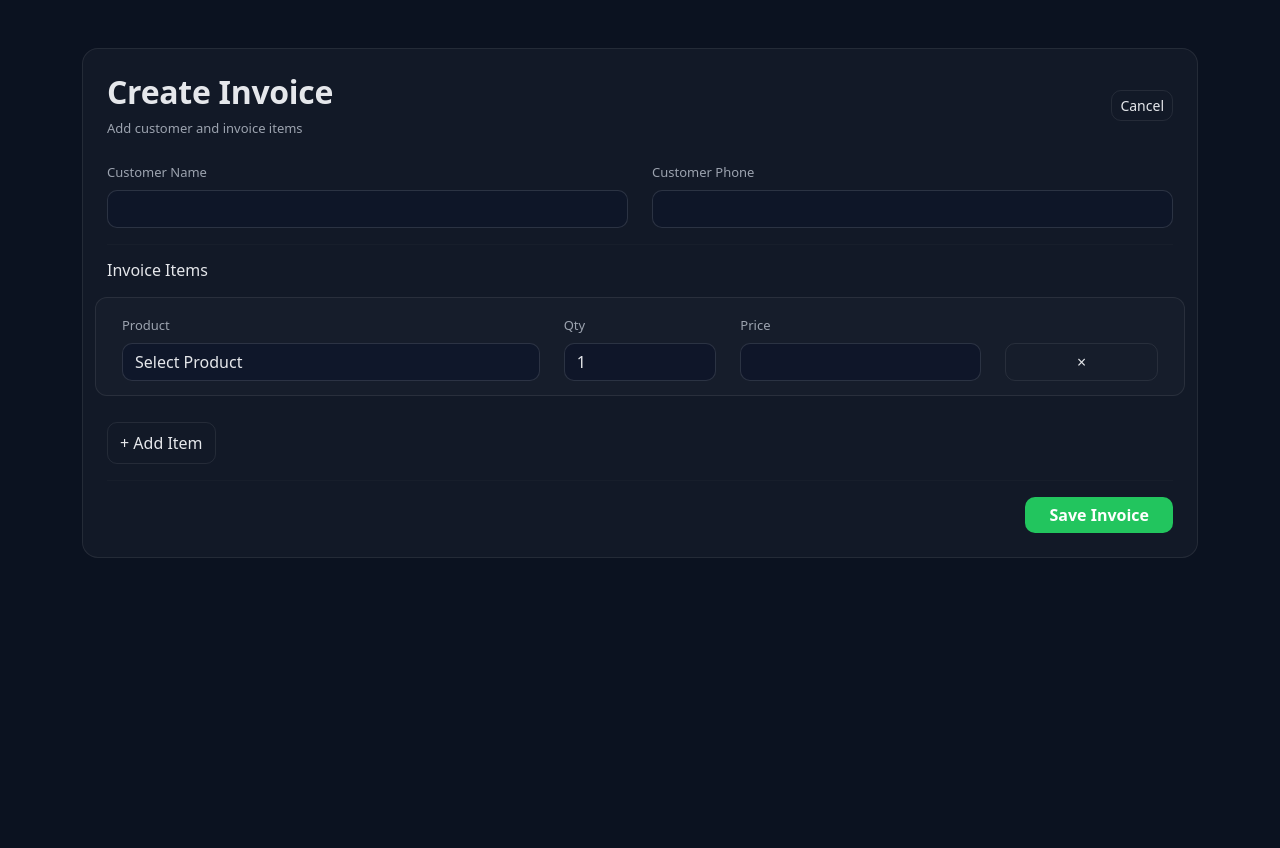
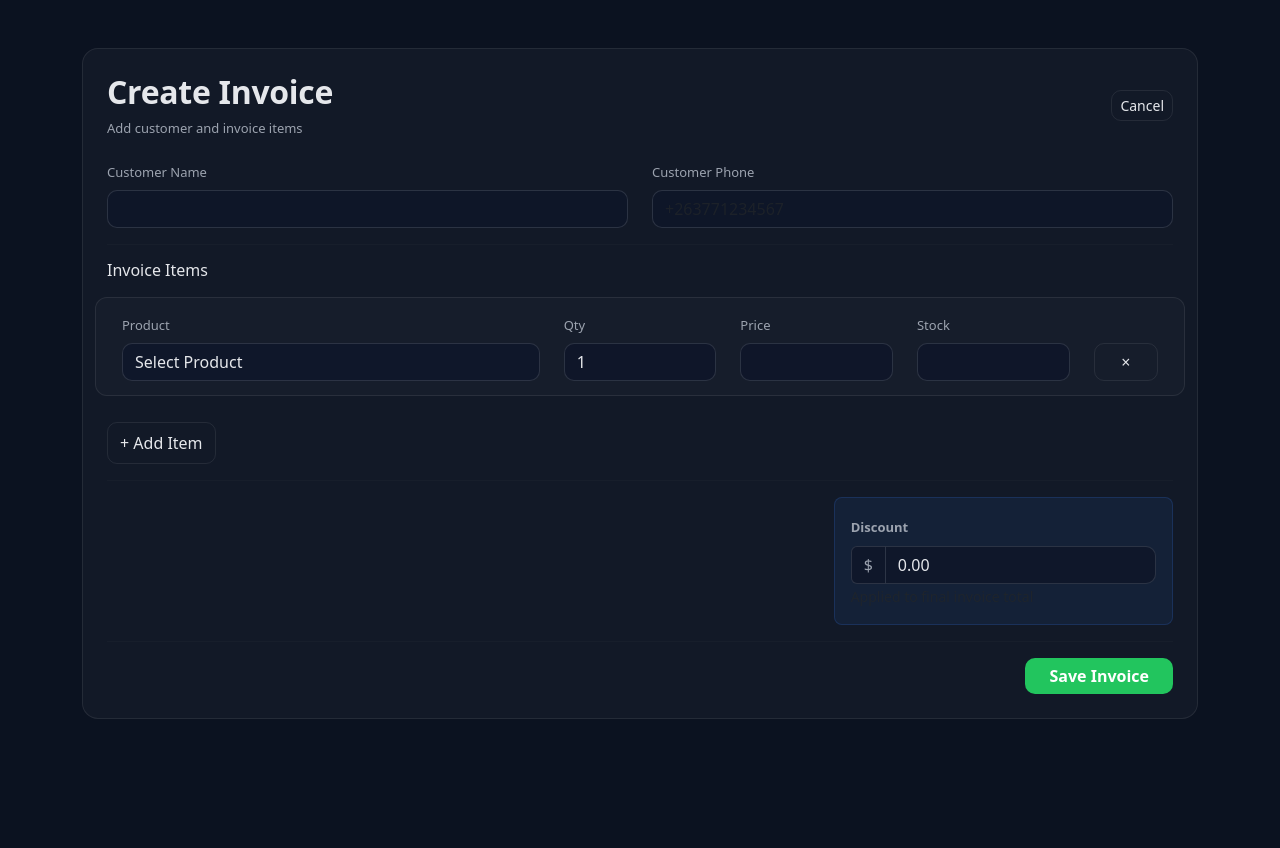
Before and after one commit to nia-cloud-official/LedgerLite, a Django app: page /create/ in a window 1280 px wide. Run offline with Django 5.2, Linux system fonts and the light colour scheme; a user stored in the database is signed in; data comes from the database, SQL or seed files in the repository; both versions use the stored data as it was after the commit; parts of the project's set-up code (start-up, migrations or seed data) failed here and were passed over.

Commit message:
Fixs
Products low fix
Notification fix
discount in receipt fix
logic

```diff
--- a/invoices/views.py
+++ b/invoices/views.py
@@ -93,52 +93,29 @@
     return redirect("home")
 
 
-# ======================
-# DASHBOARD
-# ======================
-@login_required
-def dashboard(request):
-
-    run_stock_check(request.user)
-
-    invoices = Invoice.objects.filter(owner=request.user).order_by("-id")
-
-    notifications = Notification.objects.filter(
-        user=request.user
-    ).order_by("-id")[:10]
-
-    unread_count = Notification.objects.filter(
-        user=request.user,
-        read=False
-    ).count()
-
-    total_revenue = Decimal("0.00")
-    total_discount = Decimal("0.00")
-
-    for inv in invoices:
-        try:
-            total_revenue += Decimal(str(inv.total or "0"))
-            total_discount += Decimal(str(inv.discount or "0"))
-        except:
-            continue
-
-    return render(request, "dashboard.html", {
-        "invoices": invoices[:5],
-        "invoice_count": invoices.count(),
-        "total_revenue": total_revenue,
-        "total_discount": total_discount,
-        "notifications": notifications,
-        "unread_count": unread_count
-    })
-
 
 # ======================
 # PRODUCTS
 # ======================
 @login_required
 def products(request):
-    products = Product.objects.filter(owner=request.user, is_deleted=False).order_by("name")
-    return render(request, "products.html", {"products": products})
+    products = Product.objects.filter(
+        owner=request.user,
+        is_deleted=False
+    ).order_by("name")
+
+    low_stock_products = products.filter(stock__lte=5)
+
+    print("LOW STOCK PRODUCTS:")
+    for p in low_stock_products:
+        print(p.name, p.stock)
+
+    low_stock_count = low_stock_products.count()
+
+    return render(request, "products.html", {
+        "products": products,
+        "low_stock_count": low_stock_count,
+    })
 
 
 # ======================
@@ -612,31 +589,35 @@
 
 
 # ======================
-# STOCK CHECK ENGINE
+# STOCK CHECK ENGINE (FIXED)
 # ======================
 def run_stock_check(user):
     products = Product.objects.filter(owner=user, is_deleted=False)
 
     for p in products:
+
         stock_notifications = Notification.objects.filter(
             user=user,
             type="stock",
-            message__icontains=p.name
+            product_id=p.id
         )
 
         if p.stock <= 5:
-            notification = stock_notifications.first()
 
-            if notification:
-                notification.message = f"{p.name} is running low ({p.stock} left)"
-                notification.read = False
-                notification.save()
+            message = f"{p.name} is running low ({p.stock} left)"
+
+            if stock_notifications.exists():
+                stock_notifications.update(
+                    message=message,
+                    read=False
+                )
             else:
                 Notification.objects.create(
                     user=user,
                     title="Low Stock Alert",
-                    message=f"{p.name} is running low ({p.stock} left)",
-                    type="stock"
+                    message=message,
+                    type="stock",
+                    product_id=p.id
                 )
         else:
             stock_notifications.delete()
@@ -747,3 +728,46 @@
 def all_invoices(request):
     invoices = Invoice.objects.all().order_by("-date_created")
     return render(request, "all_invoices.html", {"invoices": invoices})
+
+
+@login_required
+def dashboard(request):
+
+    run_stock_check(request.user)
+
+    invoices = Invoice.objects.filter(owner=request.user).order_by("-id")
+
+    notifications = Notification.objects.filter(
+        user=request.user
+    ).order_by("-id")[:10]
+
+    unread_count = Notification.objects.filter(
+        user=request.user,
+        read=False
+    ).count()
+
+    total_revenue = Decimal("0.00")
+    total_discount = Decimal("0.00")
+
+    for inv in invoices:
+        try:
+            total_revenue += Decimal(str(inv.total or "0"))
+            total_discount += Decimal(str(inv.discount or "0"))
+        except:
+            continue
+
+    # ✅ ADD THIS (CRITICAL FIX)
+    products = Product.objects.filter(owner=request.user, is_deleted=False)
+    low_stock_count = products.filter(stock__lte=5).count()
+
+    return render(request, "dashboard.html", {
+        "invoices": invoices[:5],
+        "invoice_count": invoices.count(),
+        "total_revenue": total_revenue,
+        "total_discount": total_discount,
+        "notifications": notifications,
+        "unread_count": unread_count,
+
+        # ✅ FIXED VALUE
+        "low_stock_count": low_stock_count,
+    })
--- a/templates/all_invoices.html
+++ b/templates/all_invoices.html
@@ -156,6 +156,10 @@
         white-space: nowrap;
     }
 }
+#search::placeholder {
+    color: #e5e7eb;   /* make placeholder visible */
+    opacity: 1;       /* remove fade */
+}
 </style>
 
 <!-- ================= HEADER ================= -->
--- a/templates/create_invoice.html
+++ b/templates/create_invoice.html
@@ -17,9 +17,9 @@
     --text: #e5e7eb;
     --muted: #9ca3af;
 
-    --primary: #3b82f6;   /* ONLY for main action */
-    --danger: #ef4444;    /* ONLY for delete/cancel */
-    --success: #22c55e;   /* ONLY for confirmation */
+    --primary: #3b82f6;
+    --danger: #ef4444;
+    --success: #22c55e;
 }
 
 /* ================= PAGE ================= */
@@ -55,52 +55,25 @@
     color: var(--muted);
 }
 
-/* ================= PRIMARY ACTION (ONLY ONE BLUE) ================= */
-.btn-primary-action {
-    background: var(--primary);
-    border: none;
-    border-radius: 10px;
-    font-weight: 600;
-    padding: 10px 16px;
-    color: white;
-}
-
-.btn-primary-action:hover {
-    opacity: 0.9;
-}
-
-/* ================= FORM FIX (SELECT + INPUTS) ================= */
+/* ================= FORM FIX ================= */
 .form-control,
 .form-select {
-    background: rgba(15, 23, 42, 0.9) !important; /* darker solid base */
+    background: rgba(15, 23, 42, 0.9) !important;
     border: 1px solid rgba(255,255,255,0.12) !important;
     color: #e5e7eb !important;
     border-radius: 10px;
 }
 
-/* 🔥 FORCE SELECT TEXT VISIBILITY */
 .form-select {
     color: #e5e7eb !important;
     background-color: #0f172a !important;
-    appearance: none;
-    -webkit-appearance: none;
-    -moz-appearance: none;
 }
 
-/* 🔥 OPTION FIX (MOST IMPORTANT PART) */
 .form-select option {
     background-color: #0b1220 !important;
     color: #ffffff !important;
 }
 
-/* hover highlight inside dropdown */
-.form-select option:hover,
-.form-select option:checked {
-    background-color: #1d4ed8 !important;
-    color: #ffffff !important;
-}
-
-/* focus state */
 .form-control:focus,
 .form-select:focus {
     border-color: #3b82f6 !important;
@@ -109,12 +82,6 @@
     color: #ffffff !important;
 }
 
-/* placeholder safety */
-.form-control::placeholder {
-    color: rgba(229,231,235,0.55) !important;
-}
-
-/* labels must be neutral */
 .form-label {
     color: var(--muted);
     font-size: 13px;
@@ -127,11 +94,6 @@
     border-radius: 12px;
     padding: 14px;
     margin-bottom: 10px;
-}
-
-/* hover subtle ONLY */
-.item-row:hover {
-    background: var(--surface-hover);
 }
 
 /* ================= BUTTONS ================= */
@@ -155,7 +117,6 @@
     color: white;
 }
 
-/* ================= ADD ITEM ================= */
 #add-item {
     background: transparent;
     border: 1px solid var(--border);
@@ -168,14 +129,8 @@
     background: var(--surface-hover);
 }
 
-/* ================= DIVIDER ================= */
 hr {
     border-color: var(--border);
-}
-
-/* ================= REMOVE BUTTON ================= */
-.remove-item {
-    border-radius: 10px;
 }
 
 </style>
@@ -188,9 +143,7 @@
 
     <div class="invoice-card">
 
-        <!-- HEADER -->
         <div class="header-bar">
-
             <div>
                 <h2>Create Invoice</h2>
                 <div class="muted-text">Add customer and invoice items</div>
@@ -199,13 +152,11 @@
             <a href="{% url 'dashboard' %}" class="btn btn-outline-danger btn-sm">
                 Cancel
             </a>
-
         </div>
 
         <form method="POST">
             {% csrf_token %}
 
-            <!-- CUSTOMER -->
             <div class="row mb-3">
 
                 <div class="col-md-6">
@@ -215,7 +166,15 @@
 
                 <div class="col-md-6">
                     <label class="form-label">Customer Phone</label>
-                    <input class="form-control" name="customer_phone">
+                    <input
+    type="tel"
+    class="form-control"
+    name="customer_phone"
+    id="customer_phone"
+    placeholder="+263771234567"
+    maxlength="15"
+    required
+>
                 </div>
 
             </div>
@@ -233,7 +192,9 @@
                         <select class="form-select product-select" name="product_id[]">
                             <option value="">Select Product</option>
                             {% for product in products %}
-                                <option value="{{ product.id }}" data-price="{{ product.price }}">
+                                <option value="{{ product.id }}"
+                                        data-price="{{ product.price }}"
+                                        data-stock="{{ product.stock }}">
                                     {{ product.name }}
                                 </option>
                             {% endfor %}
@@ -245,12 +206,18 @@
                         <input class="form-control qty" name="quantity[]" type="number" min="1" value="1">
                     </div>
 
-                    <div class="col-md-3">
+                    <div class="col-md-2">
                         <label class="form-label">Price</label>
                         <input class="form-control price" name="price[]" readonly>
                     </div>
 
+                    <!-- ✅ NEW STOCK FIELD -->
                     <div class="col-md-2">
+                        <label class="form-label">Stock</label>
+                        <input class="form-control stock" readonly>
+                    </div>
+
+                    <div class="col-md-1">
                         <button type="button" class="btn btn-outline-danger w-100 remove-item">
                             ×
                         </button>
@@ -260,21 +227,66 @@
 
             </div>
 
-            <!-- ADD -->
             <button type="button" id="add-item" class="mt-3">
                 + Add Item
             </button>
 
             <hr>
 
-            <!-- SAVE -->
-            <div class="d-flex justify-content-end">
+<div class="row justify-content-end">
 
-                <button type="submit" class="btn btn-success px-4">
-                    Save Invoice
-                </button>
+    <div class="col-md-4">
+
+        <div class="p-3 rounded-3"
+             style="
+                background: rgba(59,130,246,0.08);
+                border: 1px solid rgba(59,130,246,0.18);
+             ">
+
+            <label class="form-label fw-semibold">
+                Discount
+            </label>
+
+            <div class="input-group">
+
+                <span class="input-group-text"
+                      style="
+                        background:#0f172a;
+                        color:#9ca3af;
+                        border-color:rgba(255,255,255,0.12);
+                      ">
+                    $
+                </span>
+
+                <input
+                    type="number"
+                    step="0.01"
+                    min="0"
+                    name="discount"
+                    value="0.00"
+                    class="form-control"
+                    placeholder="0.00"
+                >
 
             </div>
+
+            <small class="text-muted">
+                Applied to final invoice total
+            </small>
+
+        </div>
+
+    </div>
+
+</div>
+
+<hr>
+
+<div class="d-flex justify-content-end">
+    <button type="submit" class="btn btn-success px-4">
+        Save Invoice
+    </button>
+</div>
 
         </form>
 
@@ -289,7 +301,8 @@
     const row = document.querySelector(".item-row").cloneNode(true);
 
     row.querySelectorAll("input, select").forEach(el => {
-        if (el.tagName === "INPUT") el.value = el.classList.contains("qty") ? 1 : "";
+        if (el.classList.contains("qty")) el.value = 1;
+        else el.value = "";
         if (el.tagName === "SELECT") el.selectedIndex = 0;
     });
 
@@ -298,8 +311,16 @@
 
 document.addEventListener("change", function (e) {
     if (e.target.classList.contains("product-select")) {
-        let price = e.target.selectedOptions[0].dataset.price || 0;
-        e.target.closest(".item-row").querySelector(".price").value = price;
+
+        let selected = e.target.selectedOptions[0];
+
+        let price = selected.dataset.price || 0;
+        let stock = selected.dataset.stock || 0;
+
+        let row = e.target.closest(".item-row");
+
+        row.querySelector(".price").value = price;
+        row.querySelector(".stock").value = stock;
     }
 });
 
@@ -310,6 +331,28 @@
     }
 });
 
+const phoneInput = document.getElementById("customer_phone");
+
+phoneInput.addEventListener("input", function () {
+
+    let value = this.value;
+
+    value = value.replace(/[^\d+]/g, "");
+
+    if (value.startsWith("0")) {
+        value = "+263" + value.substring(1);
+    }
+
+    if (!value.startsWith("+")) {
+        value = "+" + value.replace(/\+/g, "");
+    }
+
+    if (value.length > 15) {
+        value = value.substring(0, 15);
+    }
+
+    this.value = value;
+});
 </script>
 
 </body>
--- a/templates/products.html
+++ b/templates/products.html
@@ -190,7 +190,7 @@
         <div class="inventory-stat">
             <small>Low Stock Items</small>
             <h3 class="mb-0 text-warning">
-                {{ products|dictsort:"stock"|length }}
+                 {{ low_stock_count }}
             </h3>
         </div>
     </div>
@@ -244,9 +244,10 @@
                 <strong>{{ product.stock }}</strong>
             </div>
 
+            <!-- ✅ FIXED LOGIC: REAL VALUE -->
             <div class="d-flex justify-content-between">
                 <small>Total Value</small>
-                <strong>${{ product.price|floatformat:2 }}</strong>
+                <strong>${{ product.price|default:0|floatformat:2|add:0 }}</strong>
             </div>
 
         </div>
```
Also changed, not shown: accounts/views.py (+72 -6 lines), db.sqlite3, 4 other files.
